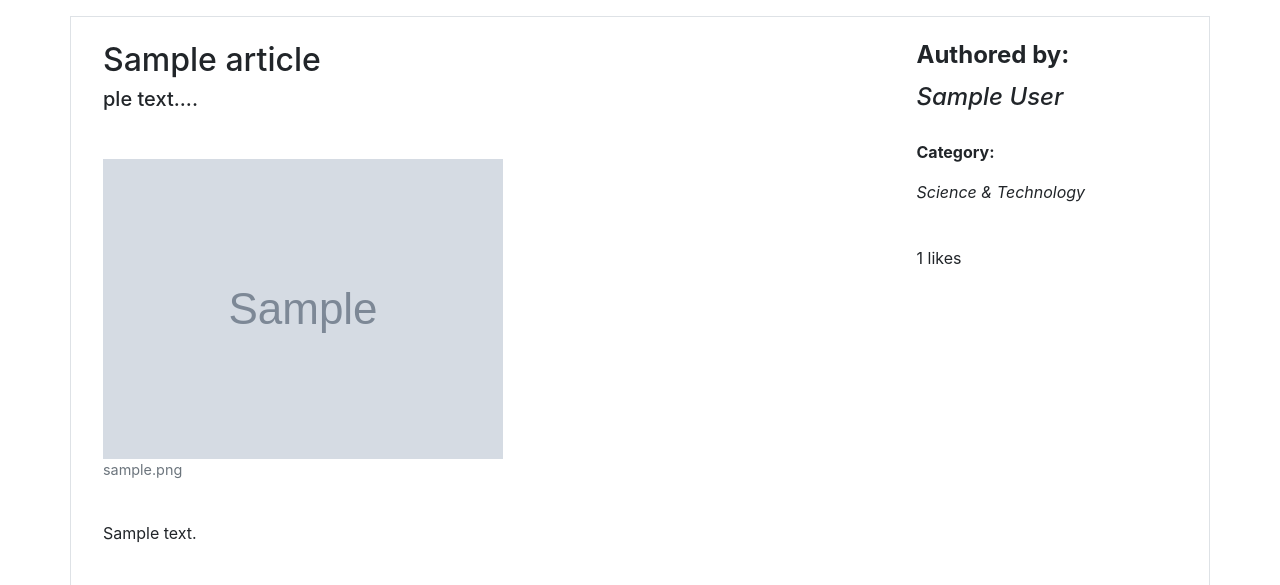
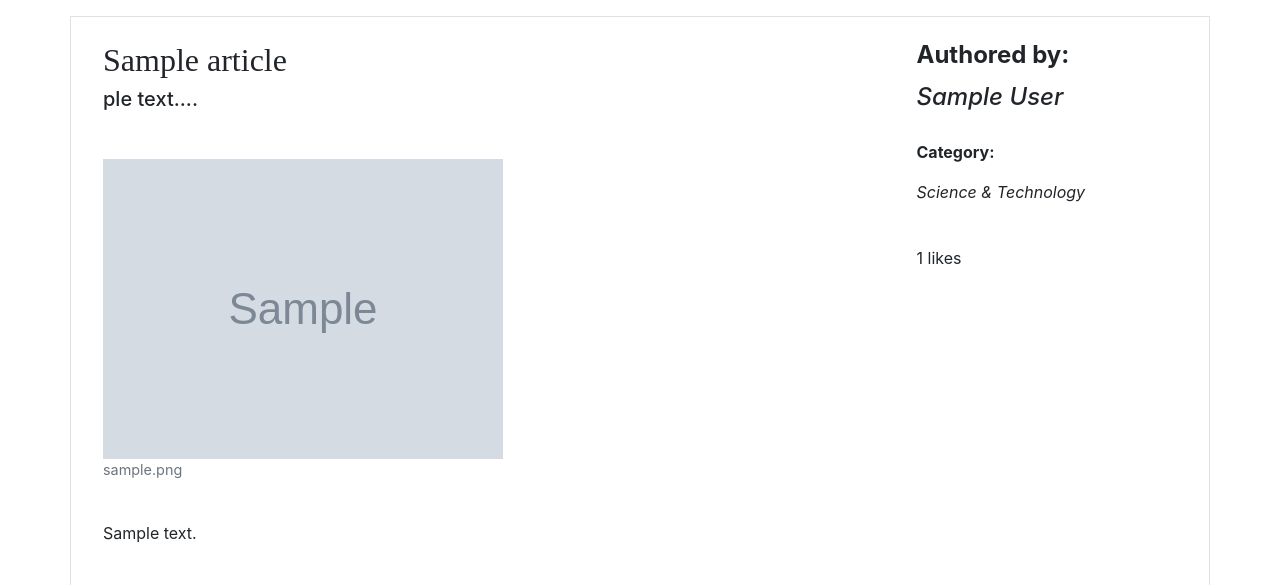
Before and after one commit to First-Derivative/WebHerald, a Django app: page /article/1 in a window 1280 px wide. Shown: the part 161-746 px from the top of the page. Run offline with Django 3.2, Linux system fonts and the light colour scheme; tables that the repository leaves empty hold one stand-in row (values such as "Sample post"); grey boxes marked "Sample" are stand-in pictures; some web fonts are replaced.

Commit message:
article.html update

```diff
--- a/main/templates/main/article.html
+++ b/main/templates/main/article.html
@@ -9,9 +9,11 @@
 
   <!-- Column 1 - Article body -->
   <div class="col-9 px-3 py-2 w-auto">
-    <div class ="article_heading">
-      <h2>{% block headline %}{{ article.title }}{% endblock %}</h2>
-      <h5>{% block sub %}{{ article.sub_title }}{% endblock %}</h5>
+    <div class ="article_heading_wrapper article_heading">
+      <div class="article_heading_container">
+        <h2 class="serifText">{% block headline %}{{ article.title }}{% endblock %}</h2>
+        <h5>{% block sub %}{{ article.sub_title }}{% endblock %}</h5>
+      </div>
     </div>
 
     <!-- a litle white space -->
```
